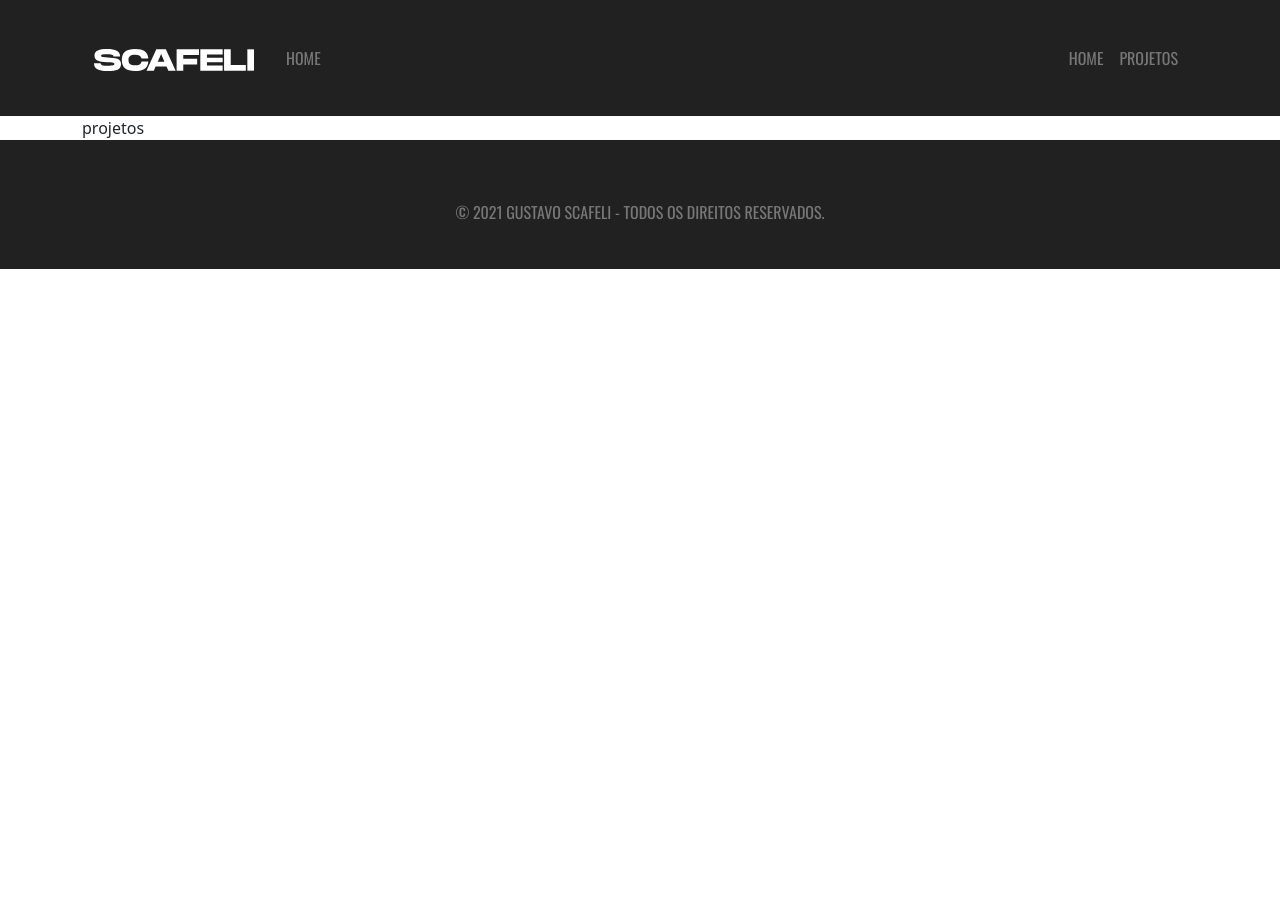
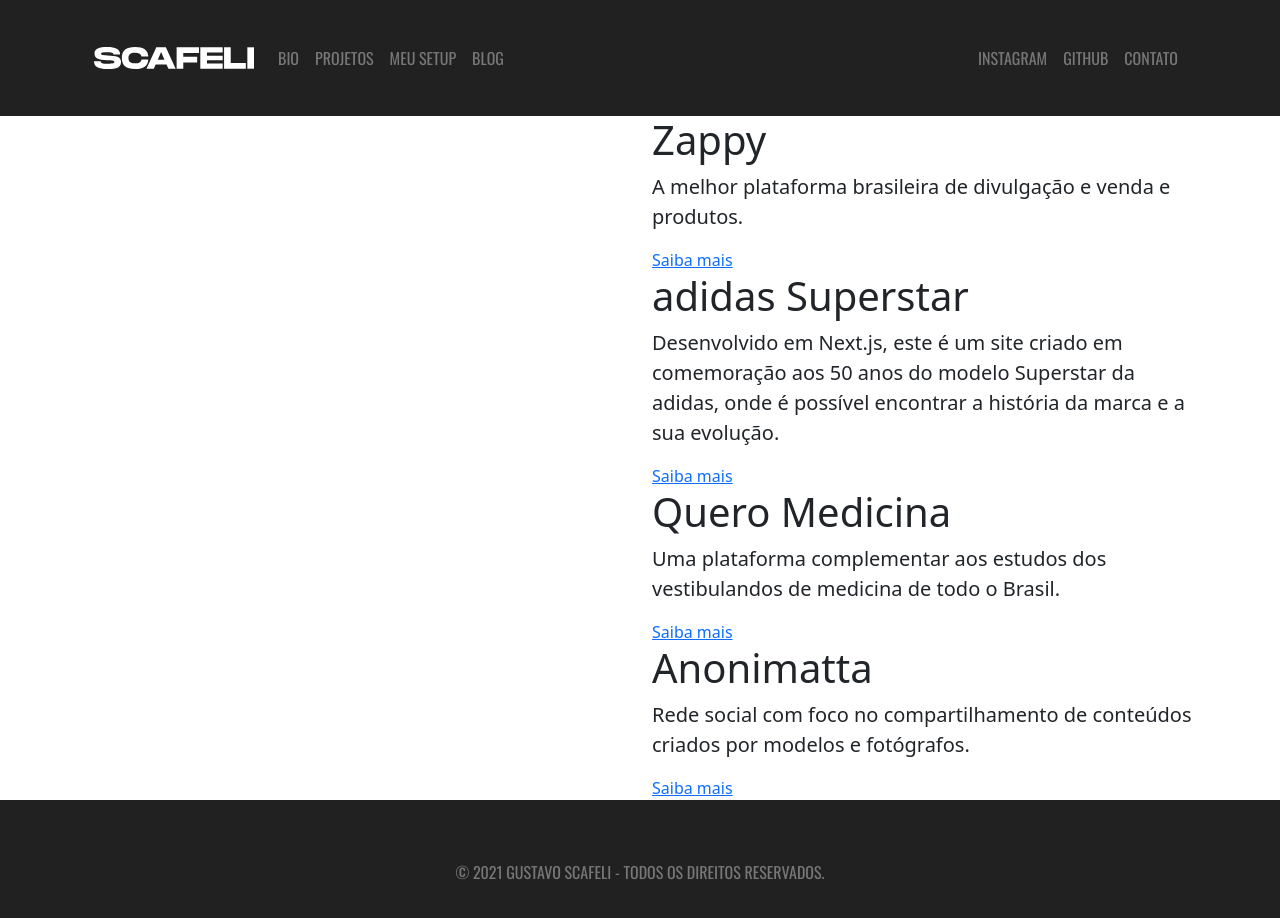
Before and after one commit to scafelicodes/site-nextjs, a Next.js app: page /projetos in a window 1280 px wide. Shown: the top 918 px of the page. Before the commit the page ends 800 px from the top, so only its background shows below. Built offline with nearby package versions, Linux system fonts and the light colour scheme.

Commit message:
Site atualizado ~ final de agosto

```diff
--- a/components/header/index.js
+++ b/components/header/index.js
@@ -25,10 +25,25 @@
           </Navbar.Brand>
           <Navbar.Toggle aria-controls="basic-navbar-nav" />
           <Navbar.Collapse id="basic-navbar-nav">
-            <NavLink path="/" label="Home" pathname />
+            <Nav>
+              <NavLink path="/" label="Bio" pathname />
+              <NavLink path="/projetos" label="Projetos" pathname />
+              <NavLink path="/setup" label="Meu Setup" pathname />
+              <NavLink path="/blog" label="Blog" pathname />
+            </Nav>
+
             <Nav className="ml-auto">
-              <NavLink path="/" label="Home" pathname />
-              <NavLink path="/projetos" label="Projetos" pathname />
+              <NavLink
+                path="https://instagram.com/gustavoscafeli"
+                label="Instagram"
+              />
+
+              <NavLink
+                path="https://github.com/gustavoscafeli"
+                label="Github"
+              />
+
+              <NavLink path="/contato" label="Contato" pathname />
             </Nav>
           </Navbar.Collapse>
         </Container>
--- a/components/hero/index.js
+++ b/components/hero/index.js
@@ -4,10 +4,10 @@
   return (
     <section className="hero">
       <Container>
-        <h1>HELLO WORLD!</h1>
+        <h1>I'm not a robot</h1>
         <p>Engenheiro de Software, Hacker Ético e Criador de Conteúdo.</p>
 
-        <img src="https://images.unsplash.com/photo-1606127195437-d12564b184e9?ixlib=rb-1.2.1&ixid=MnwxMjA3fDB8MHxwaG90by1wYWdlfHx8fGVufDB8fHx8&auto=format&fit=crop&w=1050&q=80" />
+        <img src="https://images.unsplash.com/photo-1614624532983-4ce03382d63d?ixid=MnwxMjA3fDB8MHxwaG90by1wYWdlfHx8fGVufDB8fHx8&ixlib=rb-1.2.1&auto=format&fit=crop&w=2089&q=80" />
         {/* <div class="embed-responsive embed-responsive-16by9">
           <iframe
             width="560"
--- a/pages/projetos.js
+++ b/pages/projetos.js
@@ -5,7 +5,55 @@
   return (
     <div className="projetos">
       <Header />
-      <div className="container">projetos</div>
+      <div className="container">
+        <div className="row">
+          <div className="col-6"></div>
+          <div className="col-6">
+            <h1>Zappy</h1>
+            <p className="lead">
+              A melhor plataforma brasileira de divulgação e venda e produtos.
+            </p>
+            <a href="#">Saiba mais</a>
+          </div>
+        </div>
+
+        <div className="row">
+          <div className="col-6"></div>
+          <div className="col-6">
+            <h1>adidas Superstar</h1>
+            <p className="lead">
+              Desenvolvido em Next.js, este é um site criado em comemoração aos
+              50 anos do modelo Superstar da adidas, onde é possível encontrar a
+              história da marca e a sua evolução.
+            </p>
+            <a href="#">Saiba mais</a>
+          </div>
+        </div>
+
+        <div className="row">
+          <div className="col-6"></div>
+          <div className="col-6">
+            <h1>Quero Medicina</h1>
+            <p className="lead">
+              Uma plataforma complementar aos estudos dos vestibulandos de
+              medicina de todo o Brasil.
+            </p>
+            <a href="#">Saiba mais</a>
+          </div>
+        </div>
+
+        <div className="row">
+          <div className="col-6"></div>
+          <div className="col-6">
+            <h1>Anonimatta</h1>
+            <p className="lead">
+              Rede social com foco no compartilhamento de conteúdos criados por
+              modelos e fotógrafos.
+            </p>
+            <a href="#">Saiba mais</a>
+          </div>
+        </div>
+      </div>
 
       <Footer />
     </div>
--- a/styles/global.scss
+++ b/styles/global.scss
@@ -10,6 +10,15 @@
 }
 .logo-header {
   width: 160px;
+}
+
+.navbar-brand {
+  @media screen and (min-width: 768px) {
+    display: flex;
+    align-items: center;
+    padding-top: 0;
+    padding-bottom: 0;
+  }
 }
 
 .nav-link {
```
Also changed, not shown: pages/contato.js (added, +20 -0 lines).
